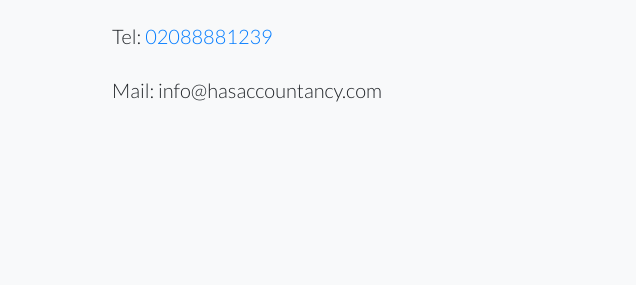
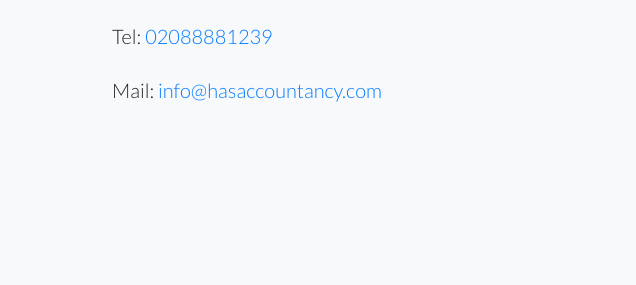
Before and after one commit to hasaccountancy/hasaccountancy.github.io, a website: page index.html in a window 1280 px wide. Shown: the part 1698-1983 px from the top of the page, 0-636 px from the left. Drawn offline with Linux system fonts and the light colour scheme.

Commit message:
Update index.html

```diff
--- a/index.html
+++ b/index.html
@@ -164,7 +164,7 @@
           <p class="lead mb-0">   </p>
           <p class="lead mb-0">Tel: <a href="tel:+442088881239">02088881239</a></p>
           <br>
-          <p class="lead mb-0">Mail: <a href="mailto:info@hasaccountancy.com"></a>info@hasaccountancy.com</p>
+          <p class="lead mb-0">Mail: <a href="mailto:info@hasaccountancy.com">info@hasaccountancy.com</a></p>
         </div>
       </div>
     </div>
```
